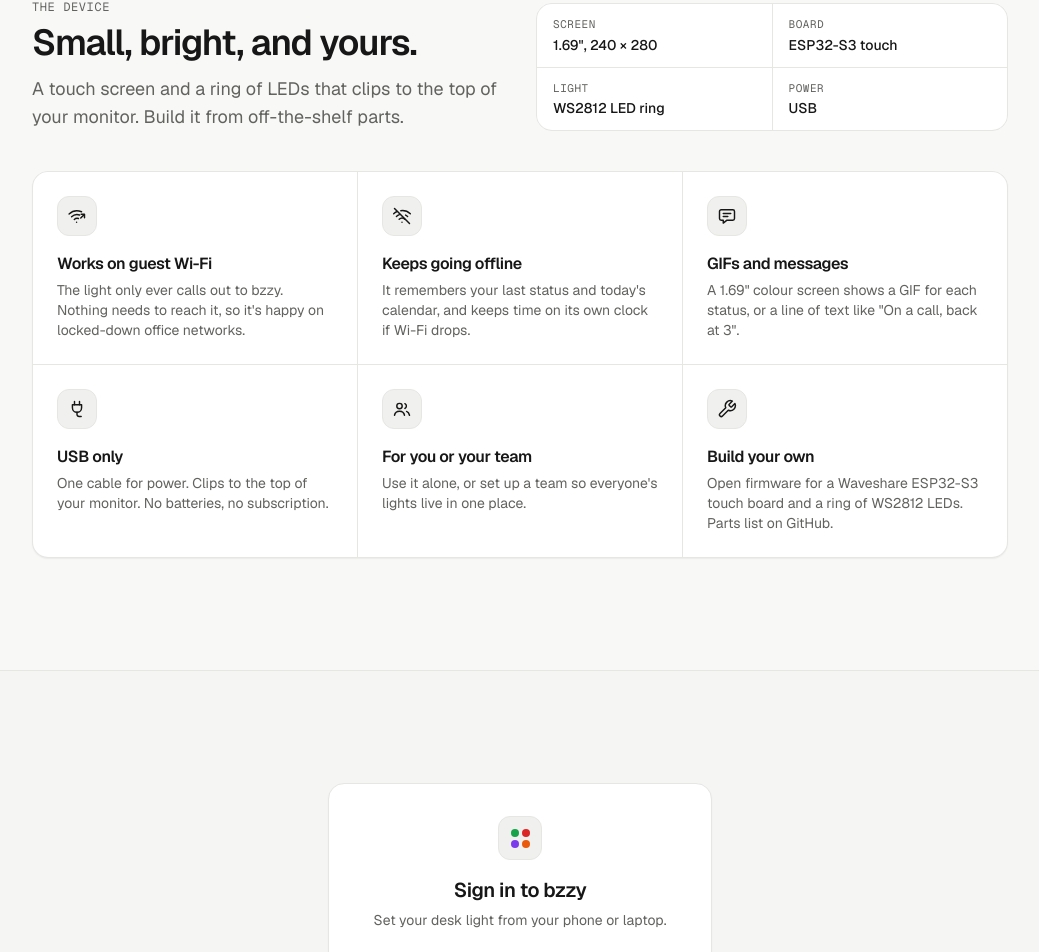
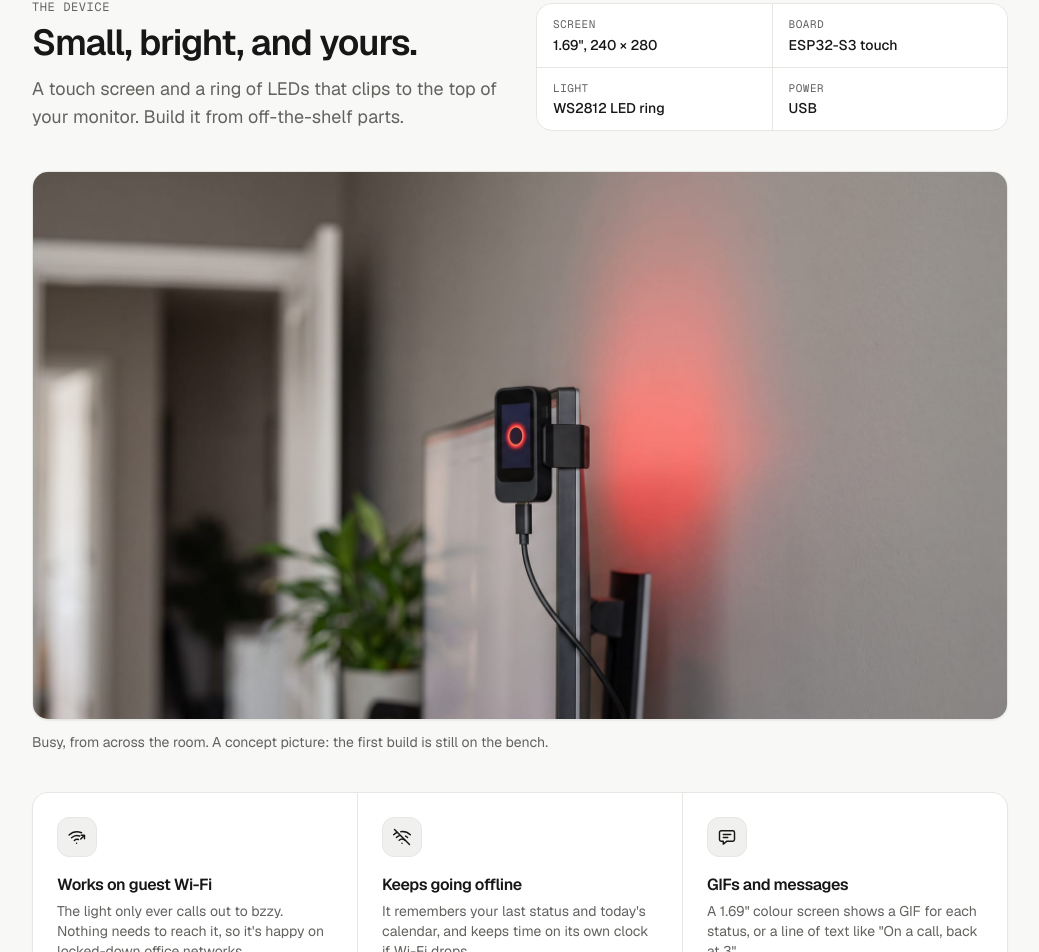
Before and after one commit to vancityactivist/bzzy, a Next.js app in the folder app/: page / in a window 1280 px wide. Shown: the part 2384-3336 px from the top of the page, without its empty margins (120-1159 px from the left). Built offline with nearby package versions, Linux system fonts and the light colour scheme; no server answers.

Commit message:
Add a concept photo to the landing page's device section
The picture was generated before the first light was built, so its
caption says it is a concept.

Co-Authored-By: Claude Fable 5.2 <noreply@anthropic.com>
Claude-Session: https://claude.ai/code/session_01Logv2B61EFWAG5cG44rDE3

```diff
--- a/app/src/components/landing.tsx
+++ b/app/src/components/landing.tsx
@@ -1,4 +1,7 @@
+import Image from "next/image";
 import type { ComponentType, ReactNode } from "react";
+
+import deskPhoto from "@/assets/desk.jpg";
 
 import { STATUS_META } from "@/components/status-meta";
 import { defaultPreviewSrcs } from "@/lib/gifs";
@@ -14,7 +17,7 @@ import { SignIn } from "./sign-in";
 import { Badge, buttonClass, Card, Container, cx, StatusDot } from "./ui";
 
 // The signed-out home page. Every picture on it is the real device preview or a small
-// drawing made from the app's own pieces; there are no photos yet (see DevicePhoto).
+// drawing made from the app's own pieces, apart from one concept picture (see DevicePhoto).
 
 const REPO = "https://github.com/vancityactivist/bzzy";
 
@@ -241,20 +244,23 @@ export function Landing() {
   );
 }
 
-/**
- * The one spot for a photo of the real light, when there is one. Until then it renders
- * nothing and the section reads fine without it. To add it: put the picture in public/
- * and return something like
- *
- *   <figure className="mt-10 overflow-hidden rounded-2xl border border-line shadow-card">
- *     <Image src="/device.jpg" alt="bzzy clipped to a monitor, glowing red for Busy" width={1600} height={900}
- *       sizes="(min-width: 1024px) 976px, 100vw" className="aspect-video w-full object-cover" />
- *   </figure>
- *
- * (import Image from "next/image").
- */
+// A picture of the idea: an illustration made before the first light was built, so the
+// caption says so. Swap in a photo of the real thing when there is one.
 function DevicePhoto() {
-  return null;
+  return (
+    <figure className="mt-10">
+      <Image
+        src={deskPhoto}
+        alt="A small black status light clipped to the top of a monitor, casting a red glow on the wall behind it"
+        placeholder="blur"
+        sizes="(min-width: 1024px) 976px, 100vw"
+        className="aspect-video w-full rounded-2xl border border-line object-cover shadow-card"
+      />
+      <figcaption className="mt-3 text-sm text-muted">
+        Busy, from across the room. A concept picture: the first build is still on the bench.
+      </figcaption>
+    </figure>
+  );
 }
 
 function SectionHeading({ id, eyebrow, title, children }: { id: string; eyebrow: string; title: string; children?: ReactNode }) {
```
Also changed, not shown: app/src/assets/desk.jpg (added).
